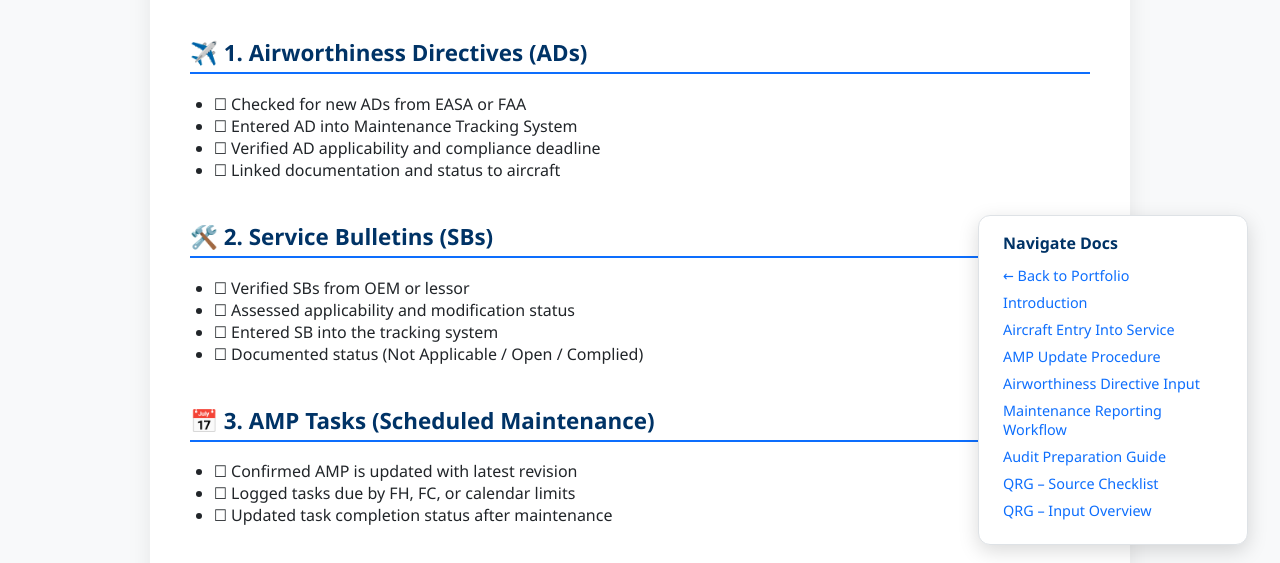
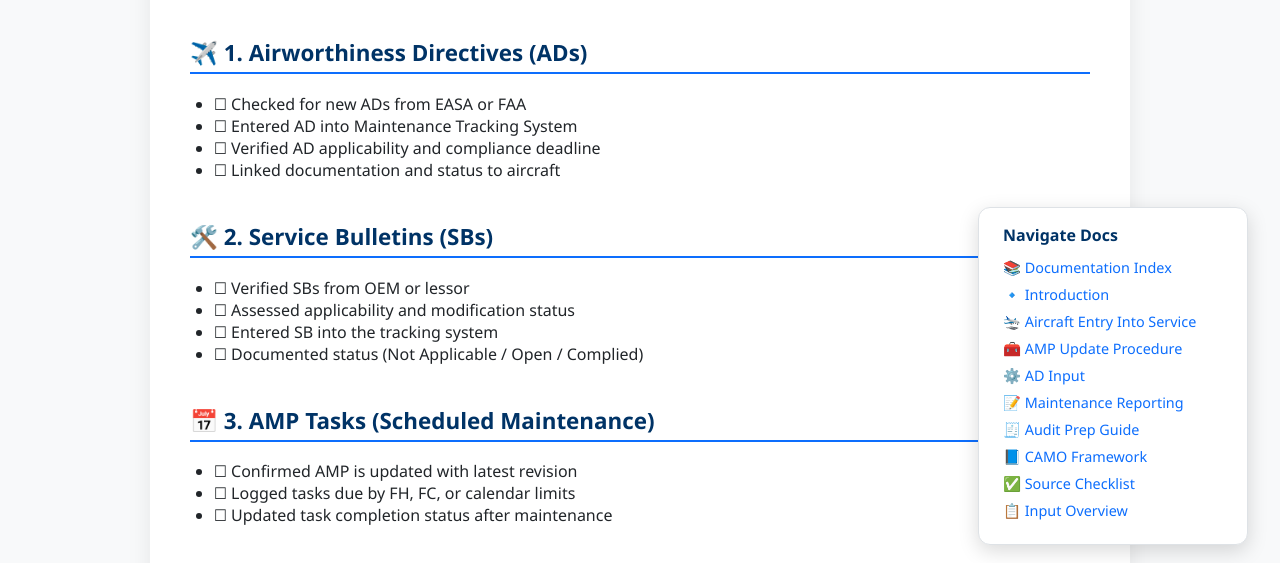
Before and after one commit to GFiorino/CAMO-Maintenance-Documentation, a plain HTML site: page QRG/Source-Checklist.html in a window 1280 px wide. Shown: the part 223-786 px from the top of the page. Drawn offline with Linux system fonts and the light colour scheme.

Commit message:
Update Source-Checklist.html

```diff
--- a/QRG/Source-Checklist.html
+++ b/QRG/Source-Checklist.html
@@ -58,15 +58,16 @@
 <div class="floating-menu">
   <h4>Navigate Docs</h4>
   <ul>
-    <li><a href="../index.html">← Back to Portfolio</a></li>
-    <li><a href="../introduction.html">Introduction</a></li>
-    <li><a href="../aircraft-entry-into-service.html">Aircraft Entry Into Service</a></li>
-    <li><a href="../amp-update-procedure.html">AMP Update Procedure</a></li>
-    <li><a href="../airworthiness-directive-input.html">Airworthiness Directive Input</a></li>
-    <li><a href="../maintenance-reporting-workflow.html">Maintenance Reporting Workflow</a></li>
-    <li><a href="../audit-preparation-guide.html">Audit Preparation Guide</a></li>
-    <li><a href="../QRG/Source-Checklist.html">QRG – Source Checklist</a></li>
-    <li><a href="../QRG/Input-Overview.html">QRG – Input Overview</a></li>
+    <li><a href="index.html">📚 Documentation Index</a></li>
+    <li><a href="introduction.html">🔹 Introduction</a></li>
+    <li><a href="aircraft-entry-into-service.html">🛬 Aircraft Entry Into Service</a></li>
+    <li><a href="amp-update-procedure.html">🧰 AMP Update Procedure</a></li>
+    <li><a href="airworthiness-directive-input.html">⚙️ AD Input</a></li>
+    <li><a href="maintenance-reporting-workflow.html">📝 Maintenance Reporting</a></li>
+    <li><a href="audit-preparation-guide.html">🧾 Audit Prep Guide</a></li>
+    <li><a href="camo-framework.html">📘 CAMO Framework</a></li>
+    <li><a href="QRG/Source-Checklist.html">✅ Source Checklist</a></li>
+    <li><a href="QRG/Input-Overview">📋 Input Overview</a></li>
   </ul>
 </div>
   <footer>
```
